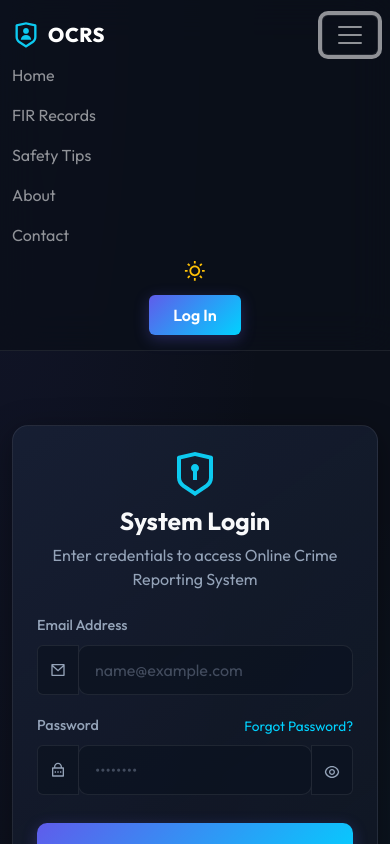
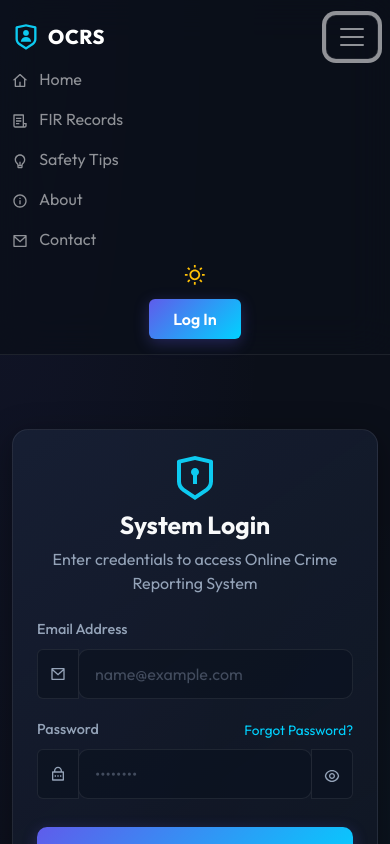
Before and after one commit to Harshit-Singla-001/Online-Crime-Reporting-System, a React (Vite) app: page / in a window 390 px wide. Both pictures are taken after a click on the button 350 px from the left and 35 px from the top of the page. Shown: the top 844 px of the page. Built offline with nearby package versions, Linux system fonts and the light colour scheme; no server answers.

Commit message:
Mobile view enhancements

```diff
--- a/src/components/Navbar.jsx
+++ b/src/components/Navbar.jsx
@@ -2,11 +2,17 @@ import React, { useState, useEffect } from 'react';
 import { NavLink, Link, useNavigate } from 'react-router-dom';
 import { useAuth } from '../context/AuthContext';
 import { Navbar, Nav, Container, NavDropdown, Button } from 'react-bootstrap';
-import { RiShieldUserLine, RiSettings4Line, RiLogoutBoxRLine, RiUser3Line, RiSunLine, RiMoonLine } from 'react-icons/ri';
+import {
+  RiShieldUserLine, RiSettings4Line, RiLogoutBoxRLine, RiUser3Line, RiSunLine, RiMoonLine,
+  RiHome4Line, RiFileList3Line, RiLightbulbLine, RiInformationLine, RiMailLine,
+  RiDashboardLine, RiFolderShield2Line, RiUserLine, RiMessage3Line, RiBookOpenLine
+} from 'react-icons/ri';
 
 const AppNavbar = () => {
   const { user, logout } = useAuth();
   const navigate = useNavigate();
+
+  const [expanded, setExpanded] = useState(false);
 
   const [isLightMode, setIsLightMode] = useState(() => {
     return localStorage.getItem('theme') === 'light';
@@ -36,9 +42,9 @@ const AppNavbar = () => {
   const isAdmin = user && user.role === 'admin';
 
   return (
-    <Navbar expand="lg" className="navbar-glass" variant="dark">
+    <Navbar expand="lg" className="navbar-glass" variant={isLightMode ? "light" : "dark"} expanded={expanded} onToggle={setExpanded}>
       <Container>
-        <Navbar.Brand as={Link} to={isAdmin ? "/admin/dashboard" : "/user/home"} className="d-flex align-items-center gap-2" style={{ fontWeight: '800', letterSpacing: '0.5px' }}>
+        <Navbar.Brand as={Link} to={isAdmin ? "/admin/dashboard" : "/user/home"} onClick={() => setExpanded(false)} className="d-flex align-items-center gap-2" style={{ fontWeight: '800', letterSpacing: '0.5px' }}>
           <RiShieldUserLine size={28} className="text-info" />
           <span>
             {isAdmin ? "CRS " : "OCRS"}
@@ -50,19 +56,39 @@ const AppNavbar = () => {
           <Nav className="me-auto ms-lg-4">
             {!isAdmin ? (
               <>
-                <Nav.Link as={NavLink} to="/user/home">Home</Nav.Link>
-                <Nav.Link as={NavLink} to="/user/fir/fir-records">FIR Records</Nav.Link>
-                <Nav.Link as={NavLink} to="/user/pages/safety-tips">Safety Tips</Nav.Link>
-                <Nav.Link as={NavLink} to="/user/pages/about">About</Nav.Link>
-                <Nav.Link as={NavLink} to="/user/pages/contact">Contact</Nav.Link>
+                <Nav.Link as={NavLink} to="/user/home" onClick={() => setExpanded(false)}>
+                  <RiHome4Line className="me-2 d-lg-none" /> Home
+                </Nav.Link>
+                <Nav.Link as={NavLink} to="/user/fir/fir-records" onClick={() => setExpanded(false)}>
+                  <RiFileList3Line className="me-2 d-lg-none" /> FIR Records
+                </Nav.Link>
+                <Nav.Link as={NavLink} to="/user/pages/safety-tips" onClick={() => setExpanded(false)}>
+                  <RiLightbulbLine className="me-2 d-lg-none" /> Safety Tips
+                </Nav.Link>
+                <Nav.Link as={NavLink} to="/user/pages/about" onClick={() => setExpanded(false)}>
+                  <RiInformationLine className="me-2 d-lg-none" /> About
+                </Nav.Link>
+                <Nav.Link as={NavLink} to="/user/pages/contact" onClick={() => setExpanded(false)}>
+                  <RiMailLine className="me-2 d-lg-none" /> Contact
+                </Nav.Link>
               </>
             ) : (
               <>
-                <Nav.Link as={NavLink} to="/admin/dashboard">Dashboard</Nav.Link>
-                <Nav.Link as={NavLink} to="/admin/fir/manage">Manage FIRs</Nav.Link>
-                <Nav.Link as={NavLink} to="/admin/users/manage">Manage Users</Nav.Link>
-                <Nav.Link as={NavLink} to="/admin/messages">Contact Messages</Nav.Link>
-                <Nav.Link as={NavLink} to="/admin/tips/manage">Manage Tips</Nav.Link>
+                <Nav.Link as={NavLink} to="/admin/dashboard" onClick={() => setExpanded(false)}>
+                  <RiDashboardLine className="me-2 d-lg-none" /> Dashboard
+                </Nav.Link>
+                <Nav.Link as={NavLink} to="/admin/fir/manage" onClick={() => setExpanded(false)}>
+                  <RiFolderShield2Line className="me-2 d-lg-none" /> Manage FIRs
+                </Nav.Link>
+                <Nav.Link as={NavLink} to="/admin/users/manage" onClick={() => setExpanded(false)}>
+                  <RiUserLine className="me-2 d-lg-none" /> Manage Users
+                </Nav.Link>
+                <Nav.Link as={NavLink} to="/admin/messages" onClick={() => setExpanded(false)}>
+                  <RiMessage3Line className="me-2 d-lg-none" /> Contact Messages
+                </Nav.Link>
+                <Nav.Link as={NavLink} to="/admin/tips/manage" onClick={() => setExpanded(false)}>
+                  <RiBookOpenLine className="me-2 d-lg-none" /> Manage Tips
+                </Nav.Link>
               </>
             )}
           </Nav>
@@ -84,28 +110,28 @@ const AppNavbar = () => {
                 align="end"
                 title={
                   <div className="d-flex align-items-center gap-2" style={{ cursor: 'pointer' }}>
-                    <span className="text-light d-none d-lg-inline me-1" style={{ fontSize: '0.9rem', fontWeight: '500' }}>
-                      {user.full_name}
-                    </span>
                     <div className="avatar-circle">
                       {getFirstLetter(user.full_name)}
                     </div>
+                    <span className="text-light me-1" style={{ fontSize: '0.9rem', fontWeight: '500' }}>
+                      {user.full_name}
+                    </span>
                   </div>
                 }
                 id="avatar-dropdown"
               >
-                <NavDropdown.Item as={Link} to={isAdmin ? "/admin/profile" : "/user/pages/profile"} className="d-flex align-items-center gap-2 py-2">
+                <NavDropdown.Item as={Link} to={isAdmin ? "/admin/profile" : "/user/pages/profile"} onClick={() => setExpanded(false)} className="d-flex align-items-center gap-2 py-2">
                   <RiUser3Line /> My Profile
                 </NavDropdown.Item>
 
                 <NavDropdown.Divider />
 
-                <NavDropdown.Item onClick={handleLogout} className="text-danger d-flex align-items-center gap-2 py-2">
+                <NavDropdown.Item onClick={() => { handleLogout(); setExpanded(false); }} className="text-danger d-flex align-items-center gap-2 py-2">
                   <RiLogoutBoxRLine /> Logout
                 </NavDropdown.Item>
               </NavDropdown>
             ) : (
-              <Link to="/" className="btn-grad text-white px-4 py-2 border-0 rounded-2 text-decoration-none d-inline-flex align-items-center justify-content-center" style={{ color: '#ffffff' }}>
+              <Link to="/" onClick={() => setExpanded(false)} className="btn-grad text-white px-4 py-2 border-0 rounded-2 text-decoration-none d-inline-flex align-items-center justify-content-center" style={{ color: '#ffffff' }}>
                 Log In
               </Link>
             )}
--- a/src/styles/App.css
+++ b/src/styles/App.css
@@ -438,3 +438,42 @@ body {
 .navbar-glass .dropdown-toggle::after {
   display: none !important;
 }
+
+/* Floating Mobile Profile Dropdown & Toggler Styles */
+.navbar-toggler {
+  border-color: var(--border-glass) !important;
+  padding: 6px 10px !important;
+  border-radius: var(--radius-md) !important;
+}
+
+@media (max-width: 991.98px) {
+  .navbar-glass .dropdown {
+    position: relative !important;
+  }
+  .navbar-glass #avatar-dropdown .dropdown-menu {
+    position: absolute !important;
+    right: 0 !important;
+    left: auto !important;
+    float: none !important;
+    background: var(--bg-card) !important;
+    border: 1px solid var(--border-glass) !important;
+    box-shadow: var(--shadow-premium) !important;
+    min-width: 160px !important;
+    border-radius: var(--radius-md) !important;
+    padding: 8px 0 !important;
+    backdrop-filter: blur(12px) !important;
+    -webkit-backdrop-filter: blur(12px) !important;
+  }
+}
+
+/* Date and Time Picker Indicators Visibility in Dark Theme */
+input[type="date"]::-webkit-calendar-picker-indicator,
+input[type="time"]::-webkit-calendar-picker-indicator {
+  filter: invert(0.8) brightness(1.5) contrast(1.2);
+  cursor: pointer;
+}
+
+.light-theme input[type="date"]::-webkit-calendar-picker-indicator,
+.light-theme input[type="time"]::-webkit-calendar-picker-indicator {
+  filter: none;
+}
```
